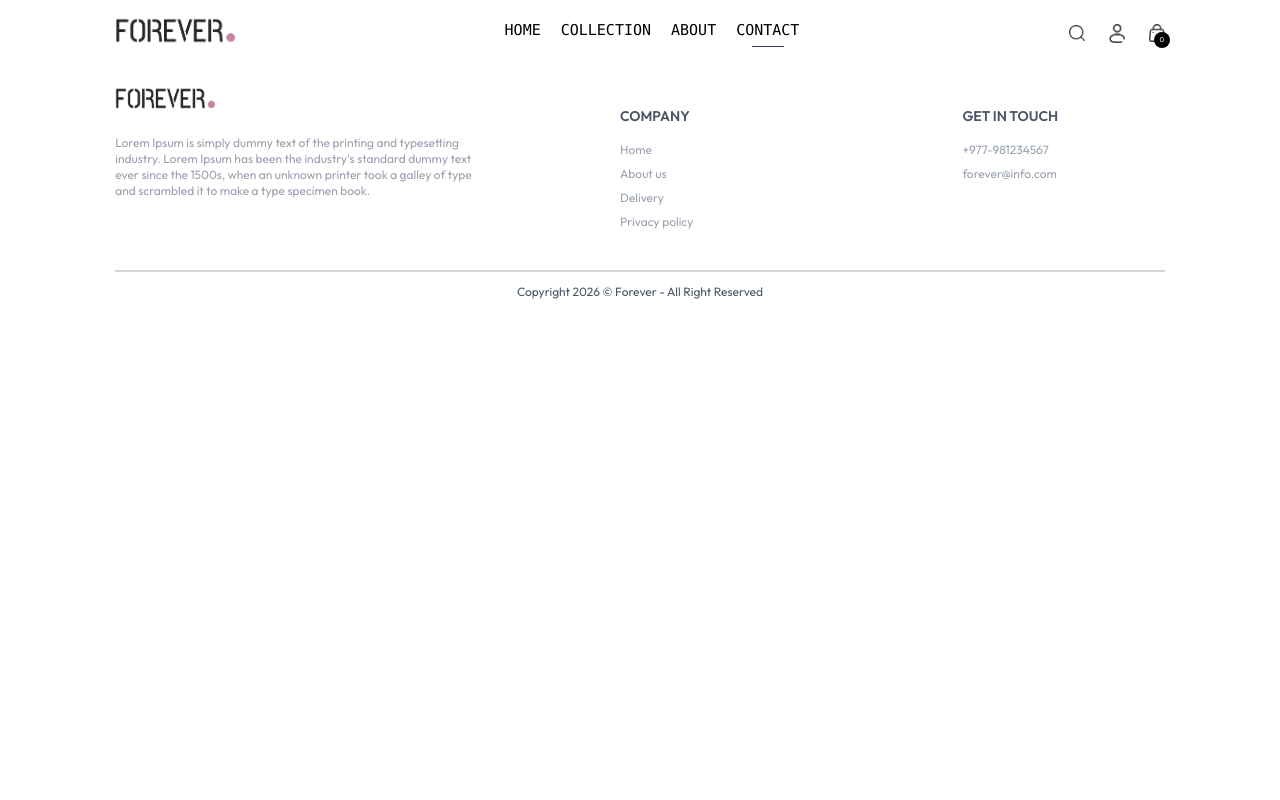
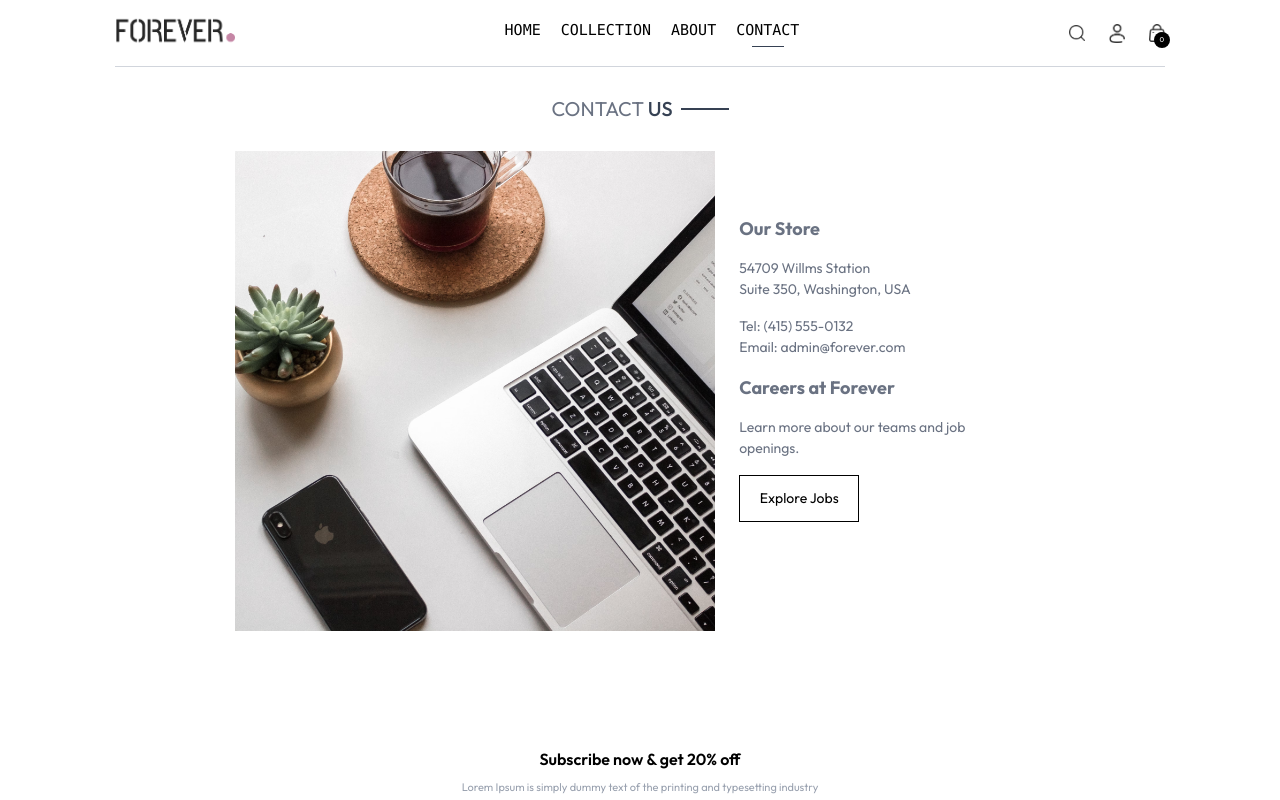
Before and after one commit to sandip0w0w/ecommerce-project, a React (Vite) app in the folder client/: page /contact in a window 1280 px wide. Shown: the top 800 px of the page. Built offline with nearby package versions, Linux system fonts and the light colour scheme; a web font is replaced by a local one.

Commit message:
created contact page ui

```diff
--- a/client/src/App.jsx
+++ b/client/src/App.jsx
@@ -14,6 +14,7 @@ import PlaceOrder from './pages/PlaceOrder'
 import Orders from './pages/Orders'
 import LoginPage from './pages/LoginPage'
 import About from './pages/About'
+import Contact from './pages/Contact'
 
 function App() {
   return (
@@ -31,6 +32,8 @@ function App() {
         <Route path = "/place-order" element = {<PlaceOrder />} />
         <Route path = "/orders" element = {<Orders />} />
         <Route path =  "/about" element = {<About />} />
+        <Route path = "/contact" element = {<Contact />} />
+
 
       </Routes>
       <FooterInfo />
--- /dev/null
+++ b/client/src/pages/Contact.jsx
@@ -0,0 +1,48 @@
+import React from 'react'
+import Title from '../component/Title'
+import { assets } from '../assets/assets'
+import LetterBox from '../component/LetterBox'
+
+function Contact() { // 5:09
+    return (
+        <div className="border-t border-gray-300 pt-7 flex flex-col gap-4">
+            <h2 className='text-xl self-center'><Title text1={'CONTACT'} text2={'US'} /></h2>
+            <div className="flex flex-col sm:flex-row sm:mx-30">
+                <img src={assets.contact_img} alt="" className='w-full md:max-w-[480px]' />
+
+                {/* contact info */}
+                <div className="flex flex-col gap-4 text-gray-500 py-16 px-6">
+                    <p className="font-bold text-[18px]">Our Store</p>
+                    <div>
+                        <p className="font-normal text-[14px]">54709 Willms Station</p>
+                        <p className="font-normal text-[14px]">Suite 350, Washington, USA</p>
+                    </div>
+
+                    <div>
+                        <p className="font-normal text-[14px]">Tel: (415) 555-0132</p>
+                        <p className="font-normal text-[14px]">Email: admin@forever.com</p>
+                    </div>
+
+                    <p className="font-bold text-[18px]">Careers at Forever</p>
+                    <p className="font-normal text-[14px]">Learn more about our teams and job openings.</p>
+
+                    <button className="font-normal text-[14px] text-black w-30 border border-black p-3 hover:bg-black hover:text-white transition duration-300 ease-in">Explore Jobs</button>
+
+
+
+
+                </div>
+            </div>
+
+            {/* LetterBox */}
+
+            <div className='my-5'>
+                <LetterBox />
+            </div>
+        </div>
+
+
+    )
+}
+
+export default Contact
```
